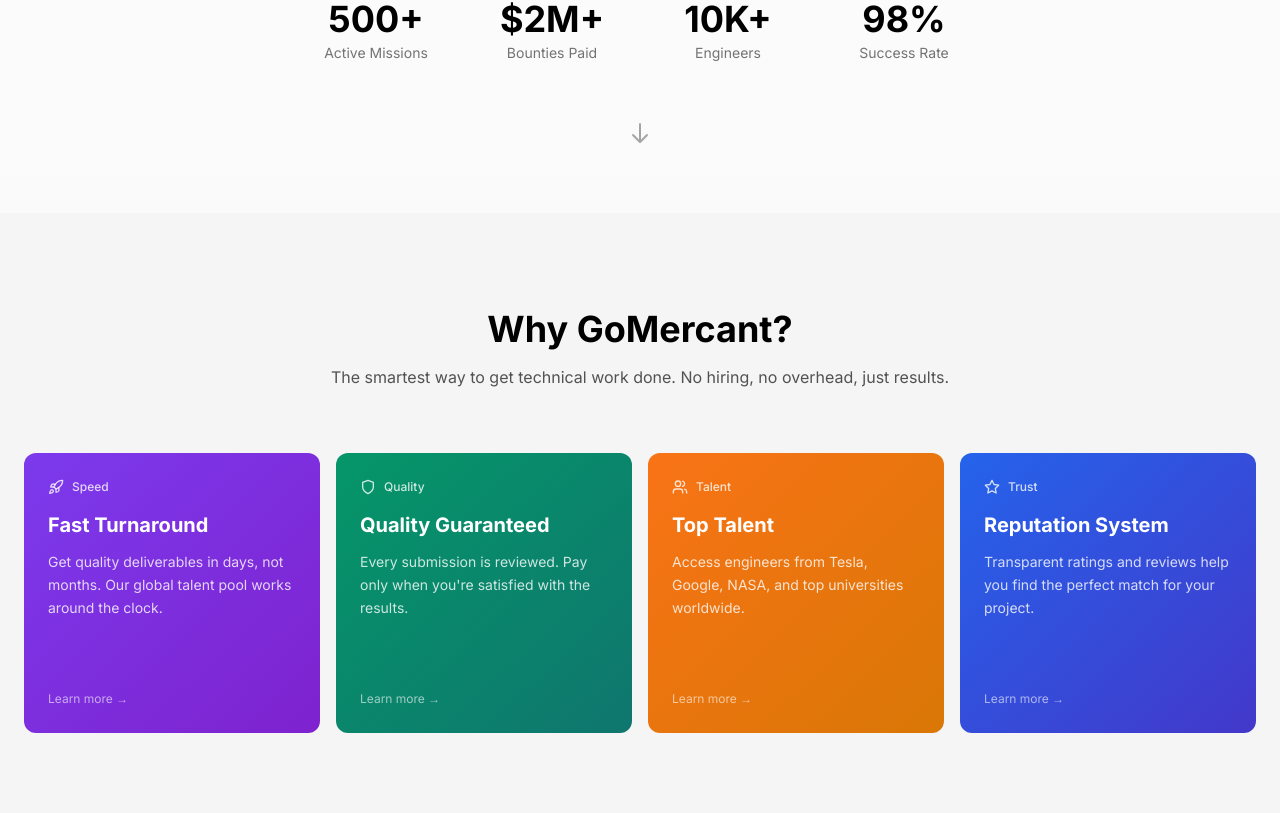
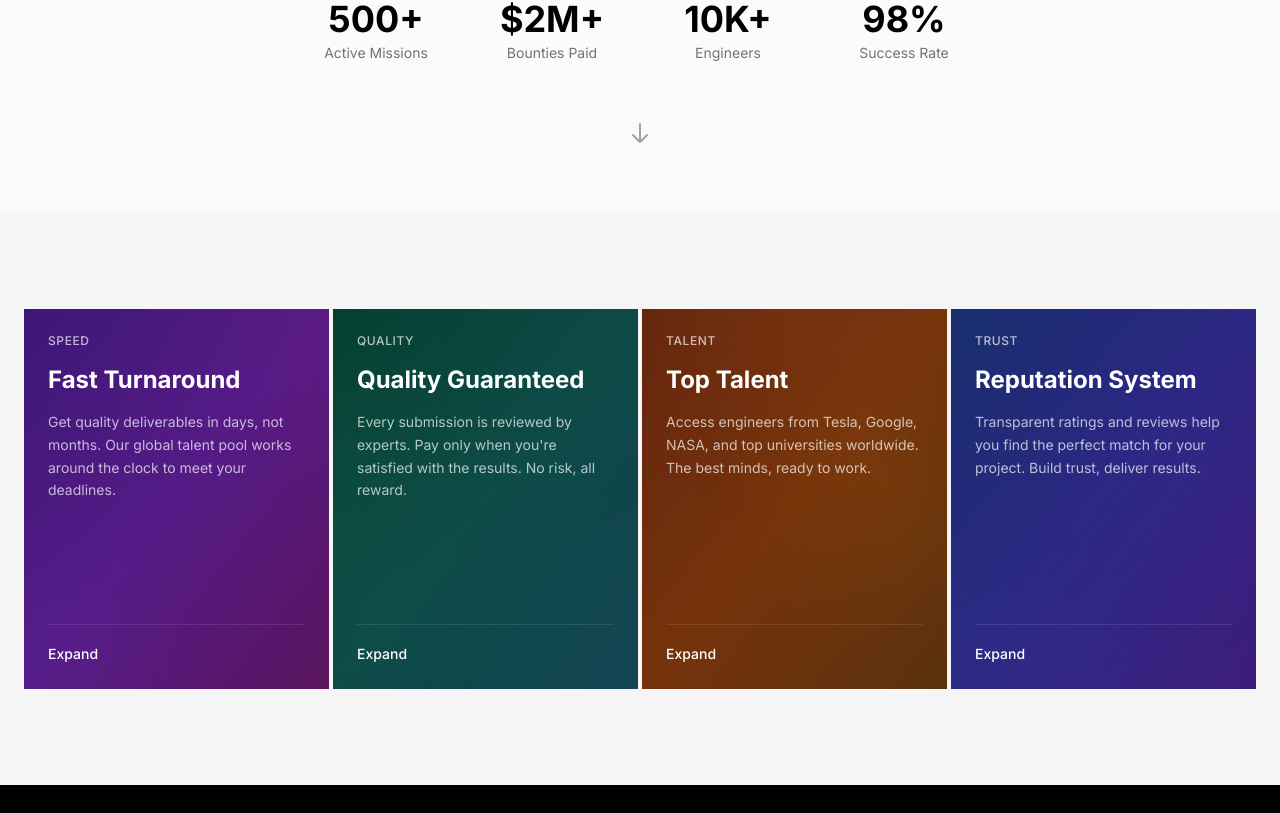
Before and after one commit to makwansoran/GoMercant.com, a Next.js app: page / in a window 1280 px wide. Shown: the part 587-1400 px from the top of the page. Built offline with nearby package versions, Linux system fonts and the light colour scheme.

Commit message:
Update cards to Accenture style with abstract gradients

```diff
--- a/components/premium-timeline-landing.tsx
+++ b/components/premium-timeline-landing.tsx
@@ -4,7 +4,7 @@
 import Image from "next/image"
 import { useState, useEffect } from "react"
 import { motion, AnimatePresence } from "framer-motion"
-import { Star, Users, Shield, Rocket } from "lucide-react"
+import { Star } from "lucide-react"
 
 
 const stats = [
@@ -141,35 +141,33 @@
       {/* Features Section - Accenture Style Cards */}
       <section id="features" className="py-24 px-6 bg-neutral-100">
         <div className="mx-auto max-w-7xl">
-          <div className="text-center mb-16">
-            <h2 className="text-3xl md:text-4xl font-bold text-black mb-4">Why GoMercant?</h2>
-            <p className="text-neutral-600 max-w-2xl mx-auto">
-              The smartest way to get technical work done. No hiring, no overhead, just results.
-            </p>
-          </div>
-
-          <div className="grid md:grid-cols-2 lg:grid-cols-4 gap-4">
+          <div className="grid md:grid-cols-2 lg:grid-cols-4 gap-1">
             {/* Card 1 - Fast Turnaround */}
             <motion.div
               initial={{ opacity: 0, y: 20 }}
               whileInView={{ opacity: 1, y: 0 }}
               transition={{ duration: 0.5, delay: 0 }}
               viewport={{ once: true }}
-              className="group relative bg-gradient-to-br from-violet-600 to-purple-700 rounded-xl p-6 min-h-[280px] flex flex-col justify-between cursor-pointer overflow-hidden transition-all duration-300 hover:scale-[1.02] hover:shadow-2xl"
+              className="group relative bg-black min-h-[380px] flex flex-col cursor-pointer overflow-hidden"
             >
-              <div className="absolute inset-0 bg-gradient-to-br from-white/10 to-transparent opacity-0 group-hover:opacity-100 transition-opacity" />
-              <div className="relative z-10">
-                <div className="inline-flex items-center gap-2 text-white/80 text-xs font-medium mb-4">
-                  <Rocket className="w-4 h-4" />
-                  <span>Speed</span>
+              {/* Abstract gradient background */}
+              <div className="absolute inset-0 bg-gradient-to-br from-violet-900 via-purple-800 to-fuchsia-900">
+                <div className="absolute inset-0 opacity-30">
+                  <div className="absolute top-0 right-0 w-64 h-64 bg-gradient-to-bl from-pink-500/40 to-transparent rounded-full blur-3xl transform translate-x-1/2 -translate-y-1/2" />
+                  <div className="absolute bottom-0 left-0 w-48 h-48 bg-gradient-to-tr from-violet-500/40 to-transparent rounded-full blur-2xl transform -translate-x-1/4 translate-y-1/4" />
                 </div>
-                <h3 className="text-xl font-bold text-white mb-3">Fast Turnaround</h3>
-                <p className="text-white/80 text-sm leading-relaxed">
-                  Get quality deliverables in days, not months. Our global talent pool works around the clock.
+              </div>
+              <div className="absolute inset-0 bg-black/20 group-hover:bg-black/10 transition-colors duration-300" />
+
+              <div className="relative z-10 p-6 flex flex-col h-full">
+                <span className="text-white/70 text-xs font-medium tracking-wider uppercase mb-4">Speed</span>
+                <h3 className="text-2xl font-bold text-white mb-4 leading-tight">Fast Turnaround</h3>
+                <p className="text-white/70 text-sm leading-relaxed flex-1">
+                  Get quality deliverables in days, not months. Our global talent pool works around the clock to meet your deadlines.
                 </p>
-              </div>
-              <div className="relative z-10 mt-4">
-                <span className="text-white/60 text-xs group-hover:text-white transition-colors">Learn more →</span>
+                <div className="mt-6 pt-4 border-t border-white/10">
+                  <span className="text-white text-sm font-medium group-hover:underline">Expand</span>
+                </div>
               </div>
             </motion.div>
 
@@ -179,21 +177,26 @@
               whileInView={{ opacity: 1, y: 0 }}
               transition={{ duration: 0.5, delay: 0.1 }}
               viewport={{ once: true }}
-              className="group relative bg-gradient-to-br from-emerald-600 to-teal-700 rounded-xl p-6 min-h-[280px] flex flex-col justify-between cursor-pointer overflow-hidden transition-all duration-300 hover:scale-[1.02] hover:shadow-2xl"
+              className="group relative bg-black min-h-[380px] flex flex-col cursor-pointer overflow-hidden"
             >
-              <div className="absolute inset-0 bg-gradient-to-br from-white/10 to-transparent opacity-0 group-hover:opacity-100 transition-opacity" />
-              <div className="relative z-10">
-                <div className="inline-flex items-center gap-2 text-white/80 text-xs font-medium mb-4">
-                  <Shield className="w-4 h-4" />
-                  <span>Quality</span>
+              {/* Abstract gradient background */}
+              <div className="absolute inset-0 bg-gradient-to-br from-emerald-900 via-teal-800 to-cyan-900">
+                <div className="absolute inset-0 opacity-30">
+                  <div className="absolute top-1/2 left-0 w-72 h-72 bg-gradient-to-r from-emerald-400/40 to-transparent rounded-full blur-3xl transform -translate-x-1/2 -translate-y-1/2" />
+                  <div className="absolute bottom-0 right-0 w-56 h-56 bg-gradient-to-tl from-teal-400/30 to-transparent rounded-full blur-2xl transform translate-x-1/4 translate-y-1/4" />
                 </div>
-                <h3 className="text-xl font-bold text-white mb-3">Quality Guaranteed</h3>
-                <p className="text-white/80 text-sm leading-relaxed">
-                  Every submission is reviewed. Pay only when you&apos;re satisfied with the results.
+              </div>
+              <div className="absolute inset-0 bg-black/20 group-hover:bg-black/10 transition-colors duration-300" />
+
+              <div className="relative z-10 p-6 flex flex-col h-full">
+                <span className="text-white/70 text-xs font-medium tracking-wider uppercase mb-4">Quality</span>
+                <h3 className="text-2xl font-bold text-white mb-4 leading-tight">Quality Guaranteed</h3>
+                <p className="text-white/70 text-sm leading-relaxed flex-1">
+                  Every submission is reviewed by experts. Pay only when you&apos;re satisfied with the results. No risk, all reward.
                 </p>
-              </div>
-              <div className="relative z-10 mt-4">
-                <span className="text-white/60 text-xs group-hover:text-white transition-colors">Learn more →</span>
+                <div className="mt-6 pt-4 border-t border-white/10">
+                  <span className="text-white text-sm font-medium group-hover:underline">Expand</span>
+                </div>
               </div>
             </motion.div>
 
@@ -203,21 +206,26 @@
               whileInView={{ opacity: 1, y: 0 }}
               transition={{ duration: 0.5, delay: 0.2 }}
               viewport={{ once: true }}
-              className="group relative bg-gradient-to-br from-orange-500 to-amber-600 rounded-xl p-6 min-h-[280px] flex flex-col justify-between cursor-pointer overflow-hidden transition-all duration-300 hover:scale-[1.02] hover:shadow-2xl"
+              className="group relative bg-black min-h-[380px] flex flex-col cursor-pointer overflow-hidden"
             >
-              <div className="absolute inset-0 bg-gradient-to-br from-white/10 to-transparent opacity-0 group-hover:opacity-100 transition-opacity" />
-              <div className="relative z-10">
-                <div className="inline-flex items-center gap-2 text-white/80 text-xs font-medium mb-4">
-                  <Users className="w-4 h-4" />
-                  <span>Talent</span>
+              {/* Abstract gradient background */}
+              <div className="absolute inset-0 bg-gradient-to-br from-orange-900 via-amber-800 to-yellow-900">
+                <div className="absolute inset-0 opacity-30">
+                  <div className="absolute top-0 left-1/2 w-80 h-80 bg-gradient-to-b from-orange-400/50 to-transparent rounded-full blur-3xl transform -translate-x-1/2 -translate-y-1/2" />
+                  <div className="absolute bottom-1/4 right-0 w-48 h-48 bg-gradient-to-l from-amber-500/40 to-transparent rounded-full blur-2xl" />
                 </div>
-                <h3 className="text-xl font-bold text-white mb-3">Top Talent</h3>
-                <p className="text-white/80 text-sm leading-relaxed">
-                  Access engineers from Tesla, Google, NASA, and top universities worldwide.
+              </div>
+              <div className="absolute inset-0 bg-black/20 group-hover:bg-black/10 transition-colors duration-300" />
+
+              <div className="relative z-10 p-6 flex flex-col h-full">
+                <span className="text-white/70 text-xs font-medium tracking-wider uppercase mb-4">Talent</span>
+                <h3 className="text-2xl font-bold text-white mb-4 leading-tight">Top Talent</h3>
+                <p className="text-white/70 text-sm leading-relaxed flex-1">
+                  Access engineers from Tesla, Google, NASA, and top universities worldwide. The best minds, ready to work.
                 </p>
-              </div>
-              <div className="relative z-10 mt-4">
-                <span className="text-white/60 text-xs group-hover:text-white transition-colors">Learn more →</span>
+                <div className="mt-6 pt-4 border-t border-white/10">
+                  <span className="text-white text-sm font-medium group-hover:underline">Expand</span>
+                </div>
               </div>
             </motion.div>
 
@@ -227,21 +235,26 @@
               whileInView={{ opacity: 1, y: 0 }}
               transition={{ duration: 0.5, delay: 0.3 }}
               viewport={{ once: true }}
-              className="group relative bg-gradient-to-br from-blue-600 to-indigo-700 rounded-xl p-6 min-h-[280px] flex flex-col justify-between cursor-pointer overflow-hidden transition-all duration-300 hover:scale-[1.02] hover:shadow-2xl"
+              className="group relative bg-black min-h-[380px] flex flex-col cursor-pointer overflow-hidden"
             >
-              <div className="absolute inset-0 bg-gradient-to-br from-white/10 to-transparent opacity-0 group-hover:opacity-100 transition-opacity" />
-              <div className="relative z-10">
-                <div className="inline-flex items-center gap-2 text-white/80 text-xs font-medium mb-4">
-                  <Star className="w-4 h-4" />
-                  <span>Trust</span>
+              {/* Abstract gradient background */}
+              <div className="absolute inset-0 bg-gradient-to-br from-blue-900 via-indigo-800 to-violet-900">
+                <div className="absolute inset-0 opacity-30">
+                  <div className="absolute bottom-0 left-1/2 w-96 h-96 bg-gradient-to-t from-blue-400/40 to-transparent rounded-full blur-3xl transform -translate-x-1/2 translate-y-1/2" />
+                  <div className="absolute top-1/4 right-0 w-64 h-64 bg-gradient-to-bl from-indigo-500/30 to-transparent rounded-full blur-2xl transform translate-x-1/4" />
                 </div>
-                <h3 className="text-xl font-bold text-white mb-3">Reputation System</h3>
-                <p className="text-white/80 text-sm leading-relaxed">
-                  Transparent ratings and reviews help you find the perfect match for your project.
+              </div>
+              <div className="absolute inset-0 bg-black/20 group-hover:bg-black/10 transition-colors duration-300" />
+
+              <div className="relative z-10 p-6 flex flex-col h-full">
+                <span className="text-white/70 text-xs font-medium tracking-wider uppercase mb-4">Trust</span>
+                <h3 className="text-2xl font-bold text-white mb-4 leading-tight">Reputation System</h3>
+                <p className="text-white/70 text-sm leading-relaxed flex-1">
+                  Transparent ratings and reviews help you find the perfect match for your project. Build trust, deliver results.
                 </p>
-              </div>
-              <div className="relative z-10 mt-4">
-                <span className="text-white/60 text-xs group-hover:text-white transition-colors">Learn more →</span>
+                <div className="mt-6 pt-4 border-t border-white/10">
+                  <span className="text-white text-sm font-medium group-hover:underline">Expand</span>
+                </div>
               </div>
             </motion.div>
           </div>
```
